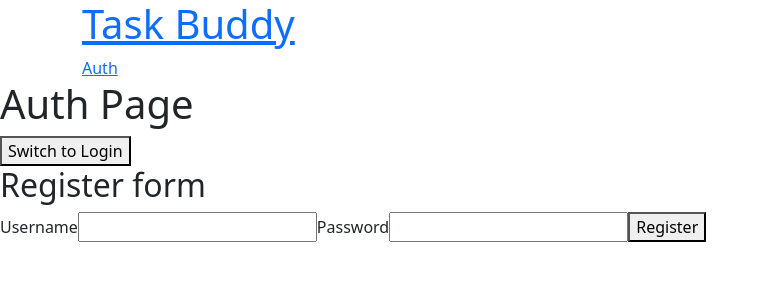
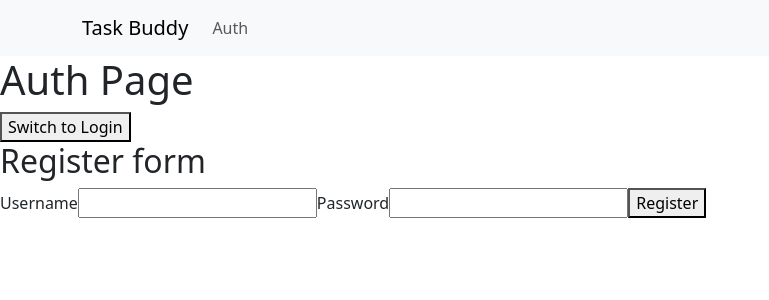
Before and after one commit to abhinabadutta2019/MERN-React-frontend-try, a React (Create React App) app: page /auth in a window 1280 px wide. Shown: the top 300 px of the page, without its empty margins (0-769 px from the left). Built offline with nearby package versions, Linux system fonts and the light colour scheme.

Commit message:
navbar worked

```diff
--- a/src/components/Navbar.js
+++ b/src/components/Navbar.js
@@ -1,48 +1,74 @@
 import { Link } from "react-router-dom";
 import { useContext } from "react";
 import { AuthContext } from "../context/AuthContext";
+//
+// import Navbar from 'react-bootstrap/Navbar';
+// import Container from "react-bootstrap/Container";
+// import Nav from "react-bootstrap/Nav";
+//
 
 const Navbar = () => {
   const { logout, user } = useContext(AuthContext);
-  //
+
   const logoutHandler = () => {
-    //
     logout();
   };
 
-  //
   return (
-    <header>
+    <nav className="navbar navbar-expand-lg navbar-light bg-light">
       <div className="container">
-        {/* How link is different to  <Route path="/" */}
-        <Link to="/nebula">
-          <h1>Task Buddy</h1>
+        <Link to="/nebula" className="navbar-brand">
+          Task Buddy
         </Link>
 
-        <nav>
+        <button
+          className="navbar-toggler"
+          type="button"
+          data-bs-toggle="collapse"
+          data-bs-target="#navbarNav"
+          aria-controls="navbarNav"
+          aria-expanded="false"
+          aria-label="Toggle navigation"
+        >
+          <span className="navbar-toggler-icon"></span>
+        </button>
+
+        <div className="collapse navbar-collapse" id="navbarNav">
+          <ul className="navbar-nav">
+            {user && (
+              <>
+                <li className="nav-item">
+                  <Link to="/CreateForm" className="nav-link">
+                    Create Task
+                  </Link>
+                </li>
+                <li className="nav-item">
+                  <Link to="/nebula" className="nav-link">
+                    Task Details
+                  </Link>
+                </li>
+              </>
+            )}
+          </ul>
+
           {user && (
-            <>
-              <Link to="/CreateForm">Create-Task </Link>
-              <Link to="/nebula"> Task-Details </Link>
-              {/* <button onClick={logoutHandler}>Logout</button> */}
-            </>
+            <button className="btn btn-outline-danger" onClick={logoutHandler}>
+              Logout
+            </button>
           )}
+
           {!user && (
-            <>
-              <Link to="/auth">Auth</Link>
-            </>
+            <ul className="navbar-nav">
+              <li className="nav-item">
+                <Link to="/auth" className="nav-link">
+                  Auth
+                </Link>
+              </li>
+            </ul>
           )}
-        </nav>
-        {/* button */}
-        {user && <button onClick={logoutHandler}>Logout</button>}
-
-        {/* <Link to="/CreateForm">Create Task</Link>
-        <Link to="/nebula">Nebula</Link> */}
-
-        {/* <Link to="/auth">Auth</Link> */}
-        {/* <button onClick={logoutHandler}>Logout</button> */}
+        </div>
       </div>
-    </header>
+    </nav>
   );
 };
 
--- a/src/index.js
+++ b/src/index.js
@@ -3,6 +3,8 @@ import ReactDOM from "react-dom/client";
 // import "./index.css";
 import App from "./App";
 import "bootstrap/dist/css/bootstrap.min.css"; // Import Bootstrap CSS
+import "bootstrap/dist/css/bootstrap.min.css";
+import "bootstrap/dist/js/bootstrap.bundle.min.js";
 import { AuthContextProvider } from "./context/AuthContext";
 
 const root = ReactDOM.createRoot(document.getElementById("root"));
```
